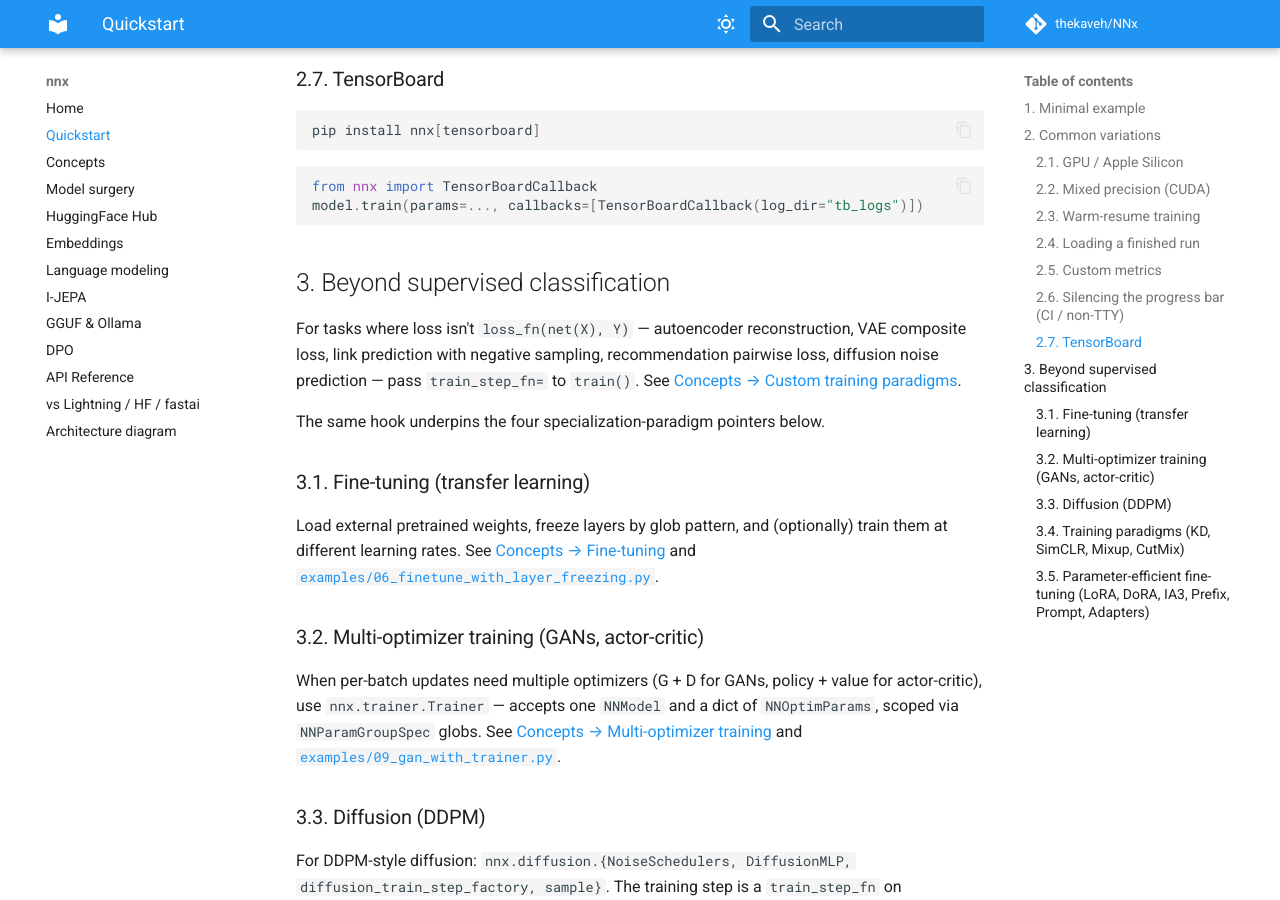
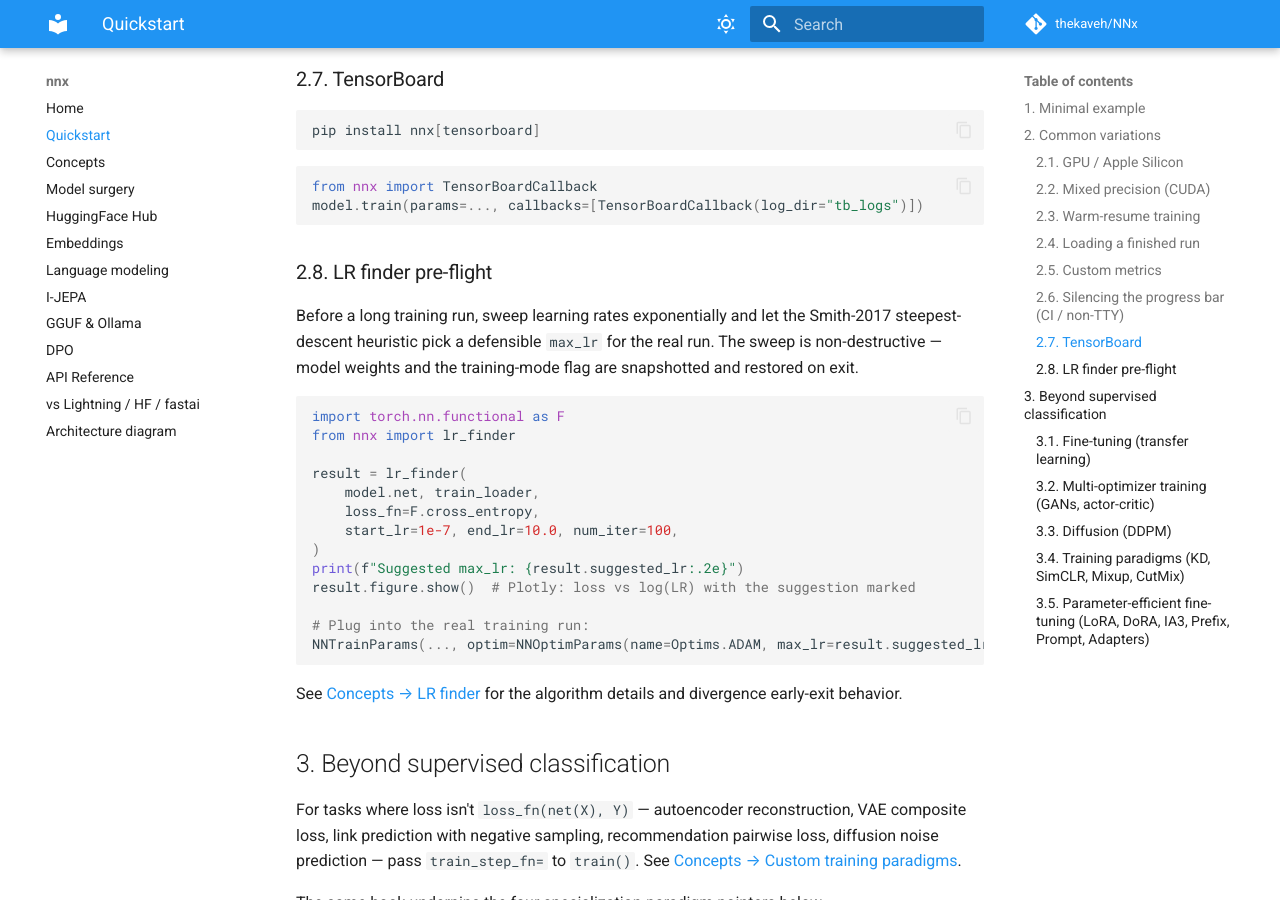
Before and after one commit to thekaveh/NNx, an MkDocs documentation site: the page built from docs/quickstart.md, in a window 1280 px wide and 900 px high, scrolled down 2430 px. Built offline with MkDocs 1.6.1 and Material for MkDocs 9.7.7, drawn with Linux system fonts in a browser that asks for light colours; comment, search, counter and statistics services are not loaded.

Commit message:
docs(quickstart): add §2.8 LR finder pre-flight pattern
The post-Month-1 audit flagged that quickstart §2 covered every
common variation EXCEPT `lr_finder` — the natural "pre-flight"
pattern users would reach for after a basic train run. PR #35
shipped the function with full documentation in concepts.md §13.1;
this is the lighter-weight pointer from quickstart that closes the
discoverability gap.

mkdocs --strict still passes.

````diff
--- a/docs/quickstart.md
+++ b/docs/quickstart.md
@@ -124,6 +124,28 @@ from nnx import TensorBoardCallback
 model.train(params=..., callbacks=[TensorBoardCallback(log_dir="tb_logs")])
 ```
 
+### 2.8. LR finder pre-flight
+
+Before a long training run, sweep learning rates exponentially and let the Smith-2017 steepest-descent heuristic pick a defensible `max_lr` for the real run. The sweep is non-destructive — model weights and the training-mode flag are snapshotted and restored on exit.
+
+```python
+import torch.nn.functional as F
+from nnx import lr_finder
+
+result = lr_finder(
+    model.net, train_loader,
+    loss_fn=F.cross_entropy,
+    start_lr=1e-7, end_lr=10.0, num_iter=100,
+)
+print(f"Suggested max_lr: {result.suggested_lr:.2e}")
+result.figure.show()  # Plotly: loss vs log(LR) with the suggestion marked
+
+# Plug into the real training run:
+NNTrainParams(..., optim=NNOptimParams(name=Optims.ADAM, max_lr=result.suggested_lr, ...))
+```
+
+See [Concepts → LR finder](concepts.md#131-lr-finder) for the algorithm details and divergence early-exit behavior.
+
 ## 3. Beyond supervised classification
 
 For tasks where loss isn't `loss_fn(net(X), Y)` — autoencoder reconstruction, VAE composite loss, link prediction with negative sampling, recommendation pairwise loss, diffusion noise prediction — pass `train_step_fn=` to `train()`. See [Concepts → Custom training paradigms](concepts.md#6-custom-training-paradigms).
````
